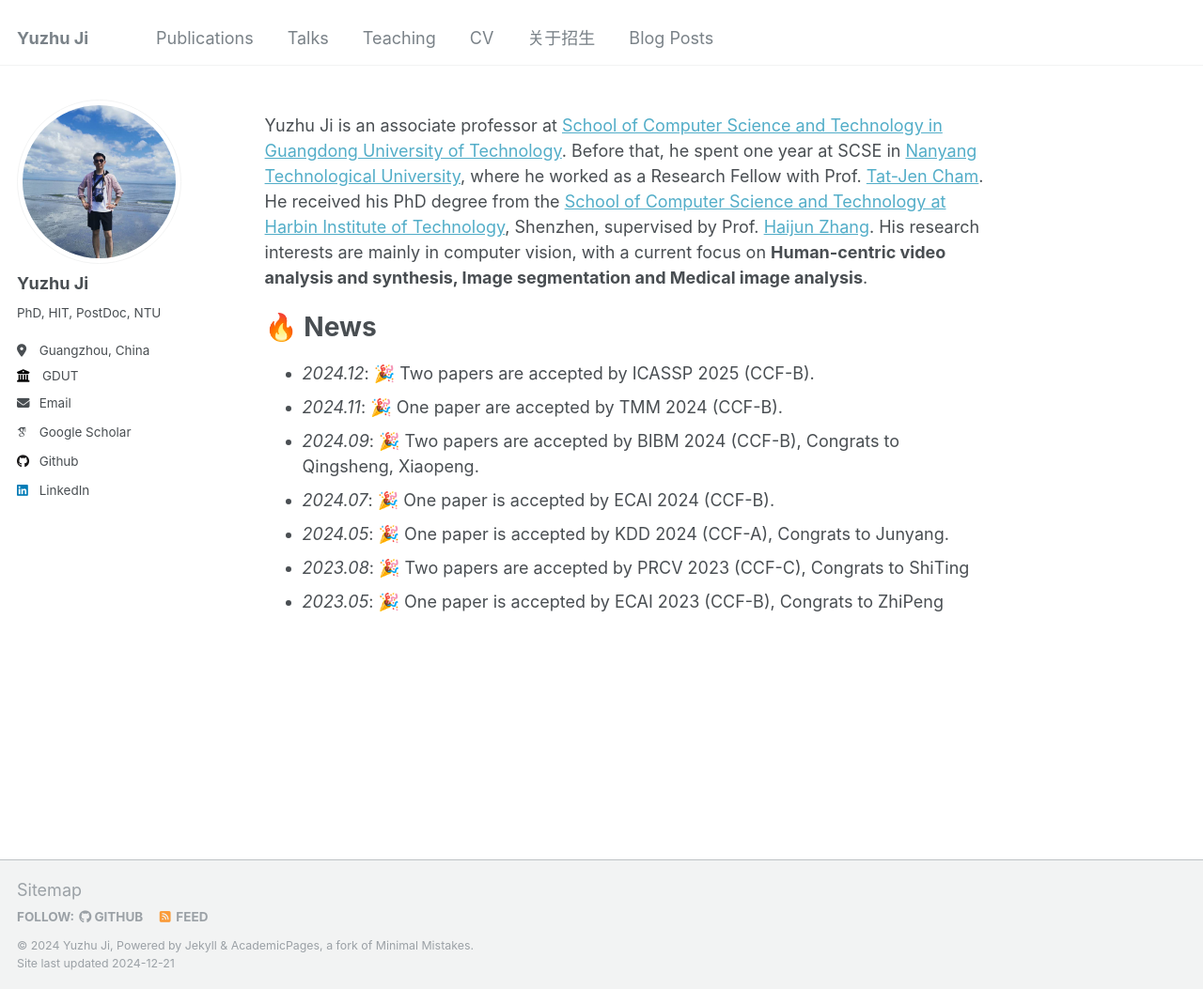
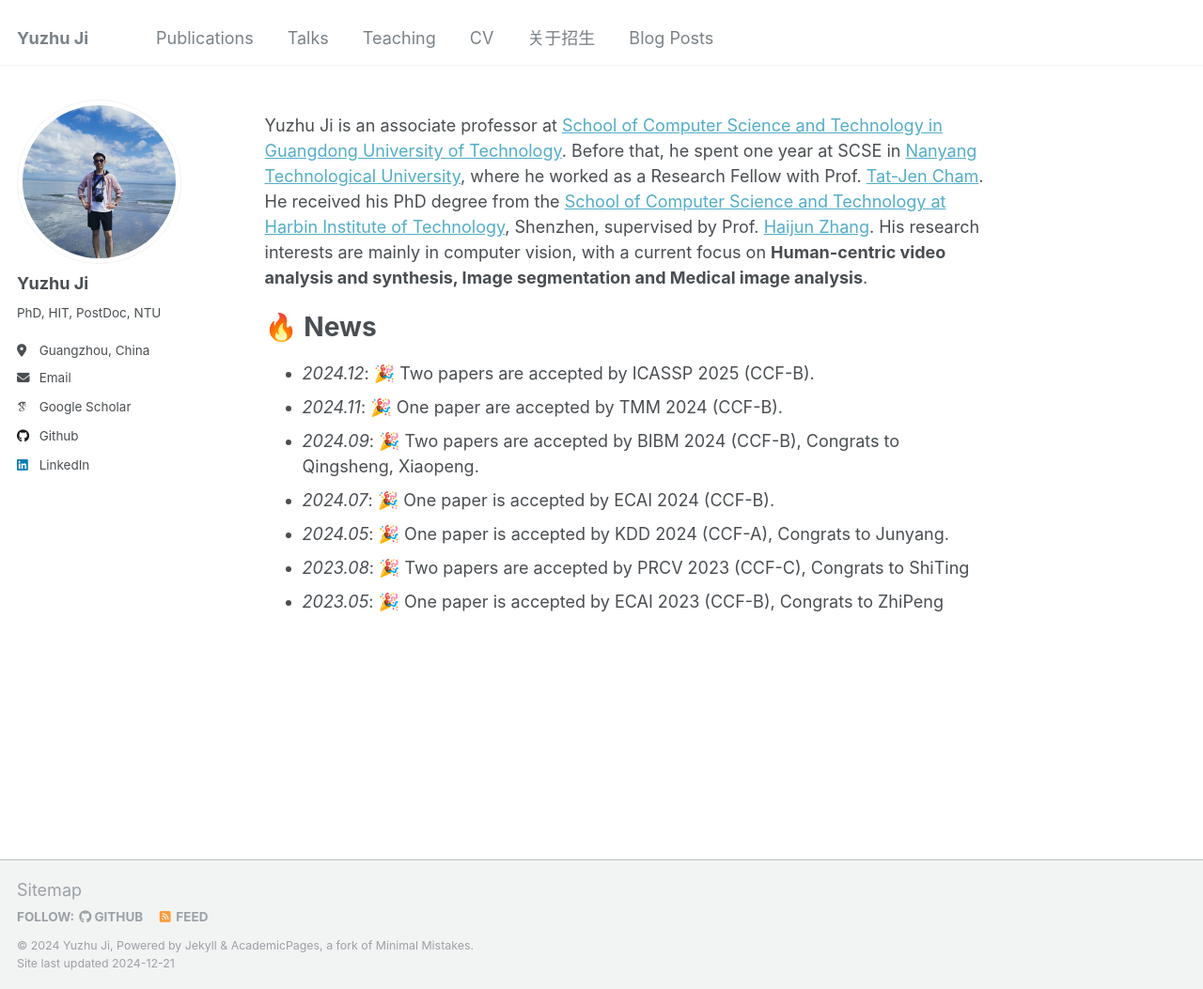
Before and after one commit to AndrewChiyz/andrewchiyz.github.io, a Jekyll site: the page built from _pages/about.md, in a window 1280 px wide and 1053 px high. Shown: the whole window at 94% size. Built offline with Jekyll 4.4.1, drawn with Linux system fonts in a browser that asks for light colours; some web fonts are replaced.

Commit message:
update: about me

```diff
--- a/_config.yml
+++ b/_config.yml
@@ -26,7 +26,7 @@ author:
   pronouns         : # example: "she/her"
   bio              : "PhD, HIT, PostDoc, NTU "
   location         : "Guangzhou, China"
-  employer         : "GDUT"
+  employer         : # "GDUT"
   uri              : # URL
   email            : "yuzhu.ji@gdut.edu.cn"
 
```
